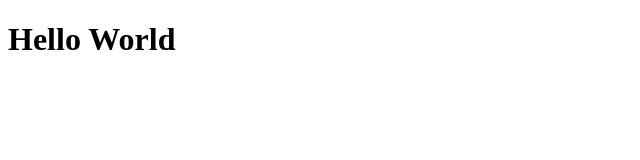
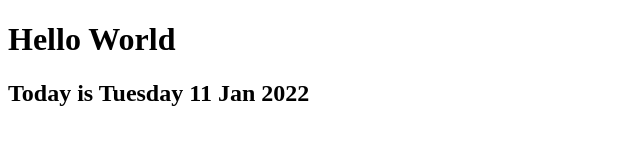
Before and after one commit to mureed-hussain/BootCamp2020-class-1, a plain HTML site: page index.html in a window 1280 px wide. Shown: the whole page, without its empty margins (0-640 px from the left). Drawn offline with Linux system fonts and the light colour scheme.

Commit message:
New Commit

```diff
--- a/index.html
+++ b/index.html
@@ -8,5 +8,6 @@
 </head>
 <body>
     <h1>Hello World</h1>
+    <h2>Today is Tuesday 11 Jan 2022</h2>
 </body>
 </html>
```
